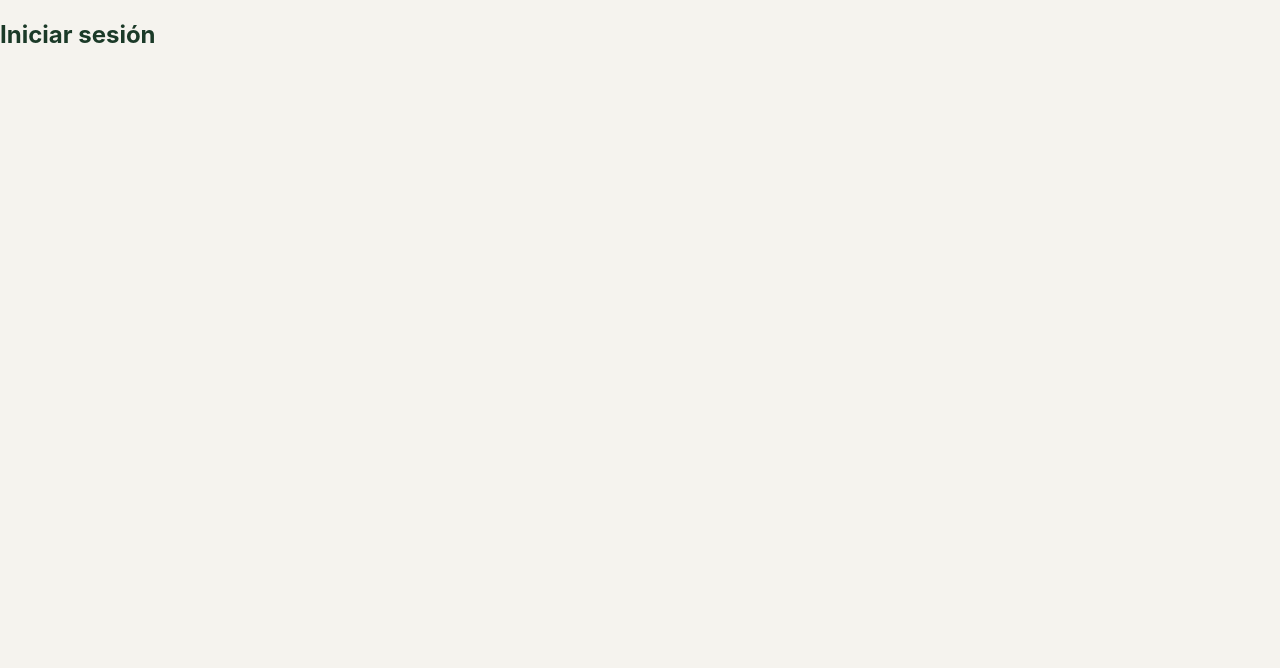
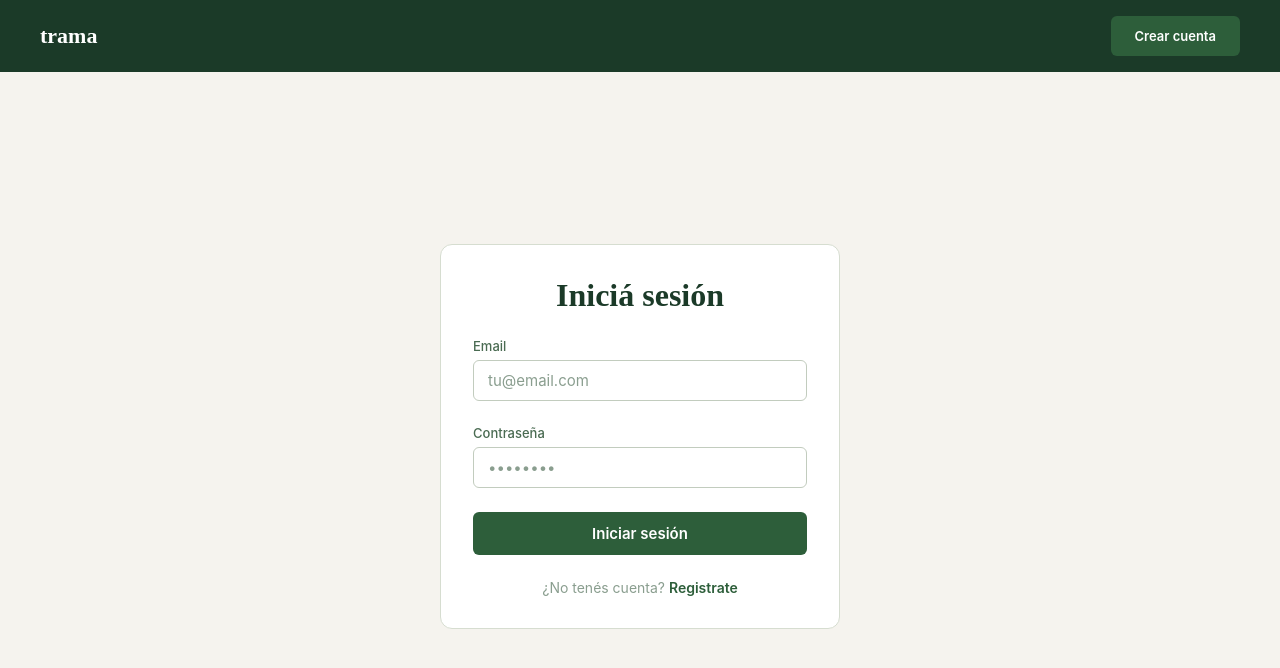
Before and after one commit to BelCattaneo/trama, a React (Vite) app in the folder frontend/: page /login in a window 1280 px wide. Shown: the top 668 px of the page. Built offline with nearby package versions, Linux system fonts and the light colour scheme.

Commit message:
add login form (#16)

```diff
--- a/frontend/src/components/NavBarPublic.jsx
+++ b/frontend/src/components/NavBarPublic.jsx
@@ -1,7 +1,7 @@
 import { Link } from "react-router-dom";
 import "./NavBarPublic.css";
 
-export default function NavBarPublic() {
+export default function NavBarPublic({ hideLoginLink = false }) {
   return (
     <nav className="nav-public">
       <div className="nav-public__left">
@@ -10,9 +10,11 @@ export default function NavBarPublic() {
         </Link>
       </div>
       <div className="nav-public__right">
-        <Link to="/login" className="nav-public__link">
-          Iniciar sesión
-        </Link>
+        {!hideLoginLink && (
+          <Link to="/login" className="nav-public__link">
+            Iniciar sesión
+          </Link>
+        )}
         <Link to="/signup" className="nav-public__cta">
           Crear cuenta
         </Link>
--- /dev/null
+++ b/frontend/src/pages/Login.css
@@ -0,0 +1,56 @@
+.login-page {
+  min-height: 100vh;
+  background: var(--surface-primary);
+  display: flex;
+  flex-direction: column;
+}
+
+.login-page__content {
+  flex: 1;
+  display: flex;
+  align-items: center;
+  justify-content: center;
+  padding: 40px 0;
+}
+
+.login-page__card {
+  display: flex;
+  flex-direction: column;
+  gap: 24px;
+  width: 400px;
+  background: var(--surface-card);
+  border: 1px solid var(--border-subtle);
+  border-radius: 12px;
+  padding: 32px;
+}
+
+.login-page__title {
+  margin: 0;
+  text-align: center;
+  color: var(--foreground-primary);
+  font-family: var(--font-heading);
+  font-size: 32px;
+  font-weight: 600;
+}
+
+.login-page__error {
+  margin: 0;
+  color: var(--error);
+  font-family: var(--font-body);
+  font-size: 13px;
+  text-align: center;
+}
+
+.login-page__signup-prompt {
+  margin: 0;
+  text-align: center;
+  color: var(--foreground-muted);
+  font-family: var(--font-body);
+  font-size: 14px;
+}
+
+.login-page__signup-link {
+  color: var(--accent-primary);
+  font-weight: 600;
+  text-decoration: none;
+}
--- a/frontend/src/pages/Login.jsx
+++ b/frontend/src/pages/Login.jsx
@@ -1,3 +1,80 @@
+import { useState } from "react";
+import { Link, useNavigate } from "react-router-dom";
+import Button from "../components/Button";
+import Input from "../components/Input";
+import NavBarPublic from "../components/NavBarPublic";
+import "./Login.css";
+
 export default function Login() {
-  return <h2>Iniciar sesión</h2>;
+  const navigate = useNavigate();
+  const [email, setEmail] = useState("");
+  const [password, setPassword] = useState("");
+  const [error, setError] = useState(null);
+  const [submitting, setSubmitting] = useState(false);
+
+  async function onSubmit(event) {
+    event.preventDefault();
+    if (!email || !password) {
+      setError("Completá email y contraseña");
+      return;
+    }
+    setSubmitting(true);
+    setError(null);
+    try {
+      const response = await fetch("/api/auth/login", {
+        method: "POST",
+        headers: { "Content-Type": "application/json" },
+        body: JSON.stringify({ email, password }),
+      });
+      if (response.ok) {
+        navigate("/upload");
+        return;
+      }
+      setError("Credenciales inválidas");
+    } finally {
+      setSubmitting(false);
+    }
+  }
+
+  return (
+    <div className="login-page">
+      <NavBarPublic hideLoginLink />
+      <main className="login-page__content">
+        <form className="login-page__card" onSubmit={onSubmit} noValidate>
+          <h1 className="login-page__title">Iniciá sesión</h1>
+          <Input
+            label="Email"
+            id="login-email"
+            type="email"
+            placeholder="tu@email.com"
+            value={email}
+            onChange={(e) => setEmail(e.target.value)}
+          />
+          <Input
+            label="Contraseña"
+            id="login-password"
+            type="password"
+            placeholder="••••••••"
+            value={password}
+            onChange={(e) => setPassword(e.target.value)}
+          />
+          {error && <p className="login-page__error">{error}</p>}
+          <Button
+            type="submit"
+            variant="primary"
+            fullWidth
+            loading={submitting}
+          >
+            Iniciar sesión
+          </Button>
+          <p className="login-page__signup-prompt">
+            ¿No tenés cuenta?{" "}
+            <Link to="/signup" className="login-page__signup-link">
+              Registrate
+            </Link>
+          </p>
+        </form>
+      </main>
+    </div>
+  );
 }
```
Also changed, not shown: 2 other files (tests, documents, lock files or other folders).
